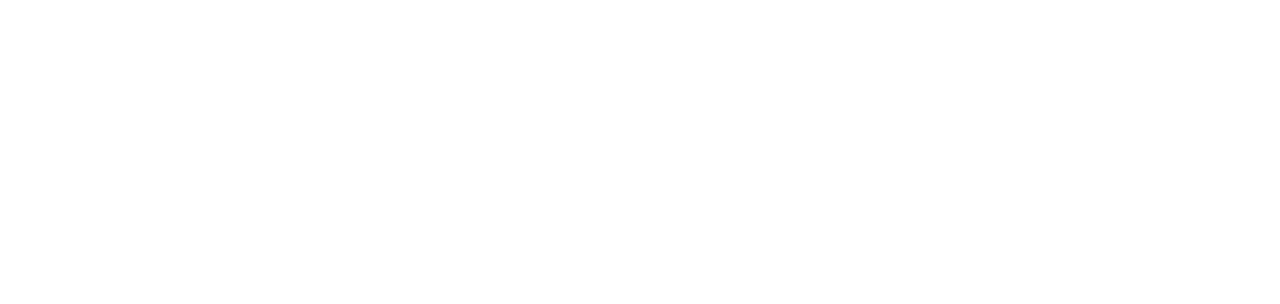
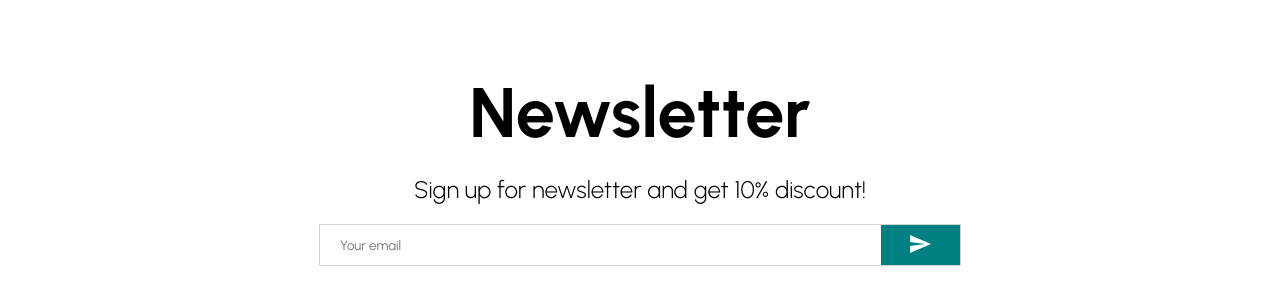
Before and after one commit to MarcinBieniek/Fullstack-Ecommerce, a React (Create React App) app in the folder app/: page / in a window 1280 px wide. Shown: the part 2328-2632 px from the top of the page. Before the commit the page ends 2256 px from the top, so only its background shows below. Built offline with nearby package versions, Linux system fonts and the light colour scheme.

Commit message:
Add newsletter module

```diff
--- a/app/src/components/pages/Home/Home.js
+++ b/app/src/components/pages/Home/Home.js
@@ -4,6 +4,7 @@
 import Navbar from '../../views/Navbar/Navbar';
 import Slider from '../../views/Slider/Slider';
 import Products from '../../views/Products/Products';
+import Newsletter from '../../views/Newsletter/Newsletter';
 
 const Home = () => {
   return (
@@ -13,6 +14,7 @@
       <Slider />
       <Categories />
       <Products />
+      <Newsletter />
     </div>
   )
 }
--- /dev/null
+++ b/app/src/components/views/Newsletter/Newsletter.js
@@ -0,0 +1,22 @@
+import { Send } from '@material-ui/icons'
+import styles from './Newsletter.module.scss'
+
+const Newsletter = () => {
+  return (
+    <div className={styles.container}>
+      <h1 className={styles.title}>Newsletter</h1>
+      <div className={styles.description}>Sign up for newsletter and get 10% discount!</div>
+      <div className={styles.container_input}>
+        <input
+          className={styles.input}
+          placeholder="Your email"
+        ></input>
+        <button className={styles.button}>
+            <Send />
+        </button>
+      </div>
+    </div>
+  )
+}
+
+export default Newsletter
--- /dev/null
+++ b/app/src/components/views/Newsletter/Newsletter.module.scss
@@ -0,0 +1,43 @@
+@import "../../../styles/settings.scss";
+
+.container {
+  height: 60vh;
+  border-color: #fcf5f5;
+  display: flex;
+  align-items: center;
+  justify-content: center;
+  flex-direction: column;
+
+  .title {
+    font-size: 70px;
+    margin-bottom: 20px;
+  }
+
+  .description {
+    font-size: 24px;
+    font-weight: 300;
+    margin-bottom: 20px;
+  }
+
+  .container_input {
+    width: 50%;
+    height: 40px;
+    background-color: white;
+    display: flex;
+    justify-content: space-between;
+    border: 1px solid lightgrey;
+
+    .input {
+      border: none;
+      flex: 8;
+      padding-left: 20px;
+    }
+
+    .button {
+      flex: 1;
+      border: none;
+      color: white;
+      background-color: teal;
+    }
+  }
+}
--- a/app/src/components/views/Products/Products.module.scss
+++ b/app/src/components/views/Products/Products.module.scss
@@ -4,5 +4,5 @@
   padding: 20px;
   display: flex;
   flex-wrap: wrap;
-  justify-content: space-between;
+  justify-content: center;
 }
```
